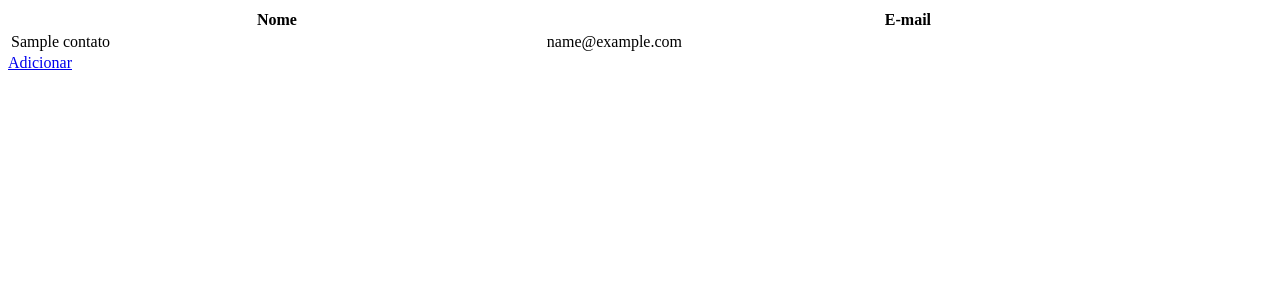
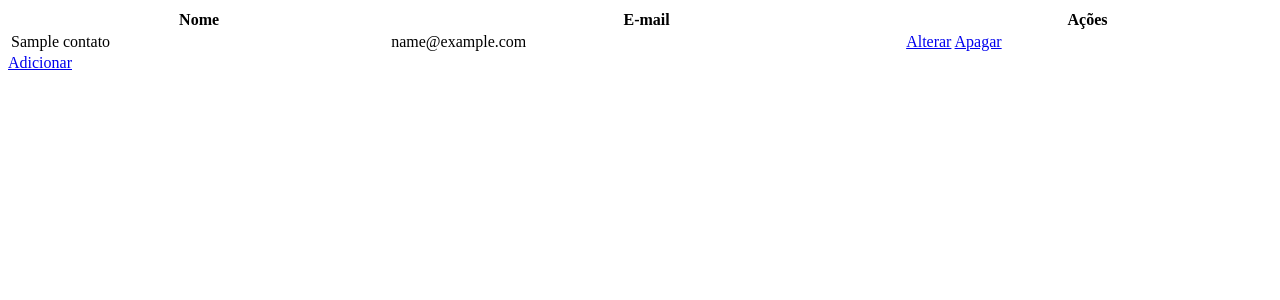
Before and after one commit to roldaojr/django-projeto1, a Django app: page /agenda/ in a window 1280 px wide. Shown: the top 300 px of the page. Run offline with Django 3.2, Linux system fonts and the light colour scheme; tables that the repository leaves empty hold one stand-in row (values such as "Sample post").

Commit message:
Parte 3: Alterar e excluir contato

```diff
--- /dev/null
+++ b/agenda/templates/agenda/contato_apagar.html
@@ -0,0 +1,6 @@
+<form method="post">{% csrf_token %}
+<p>
+   Deseja realmente apagar {{ contato.nome }}?
+</p>
+<input type="submit" value="Apagar">
+</form>
--- a/agenda/templates/agenda/contato_form.html
+++ b/agenda/templates/agenda/contato_form.html
@@ -3,5 +3,5 @@
 <table>
 {{ form.as_table }}
 </table>
-<button type="submit">Adicionar</button>
+<button type="submit">Salvar</button>
 </form>
--- a/agenda/templates/agenda/contato_listar.html
+++ b/agenda/templates/agenda/contato_listar.html
@@ -2,14 +2,19 @@
   <tr>
     <th>Nome</th>
     <th>E-mail</th>
+    <th>Ações</th>
   </tr>
 {% for item in itens %}
   <tr>
     <td>{{ item.nome }}</td>
     <td>{{ item.email }}</td>
+    <td>
+      <a href="{% url 'contato_alterar' item.pk %}">Alterar</a>
+      <a href="{% url 'contato_apagar' item.pk %}">Apagar</a>
+    </td>
   </tr>
 {% empty %}
-  <tr><td colspan="2" align="center">Lista vazia</td></tr>
+  <tr><td colspan="3" align="center">Lista vazia</td></tr>
 {% endfor %}
 </table>
 <a href="{% url 'contato_adicionar' %}">Adicionar</a>
--- a/agenda/urls.py
+++ b/agenda/urls.py
@@ -4,4 +4,6 @@ from .views import *
 urlpatterns = [
     url(r'^$', listar, name='contato_listar'),
     url(r'adicionar$', adicionar, name='contato_adicionar'),
+    url(r'alterar/(?P<pk>\d+)$', alterar, name='contato_alterar'),
+    url(r'apagar/(?P<pk>\d+)$', apagar, name='contato_apagar'),
 ]
--- a/agenda/views.py
+++ b/agenda/views.py
@@ -27,3 +27,24 @@ def adicionar(request):
     else:
         form = ContatoForm()
     return render(request, 'agenda/contato_form.html', {'form': form})
+
+
+def alterar(request, pk):
+    contato = Contato.objects.get(pk=pk)
+    if request.method == 'POST':
+        form = ContatoForm(request.POST, instance=contato)
+        if form.is_valid():
+            form.save()
+            return redirect(reverse('contato_listar'))
+    else:
+        form = ContatoForm(instance=contato)
+    return render(request, 'agenda/contato_form.html', {'form': form})
+
+
+def apagar(request, pk):
+    contato = Contato.objects.get(pk=pk)
+    if request.method == 'POST':
+        contato.delete()
+        return redirect(reverse('contato_listar'))
+
+    return render(request, 'agenda/contato_apagar.html', {'contato': contato})
```
